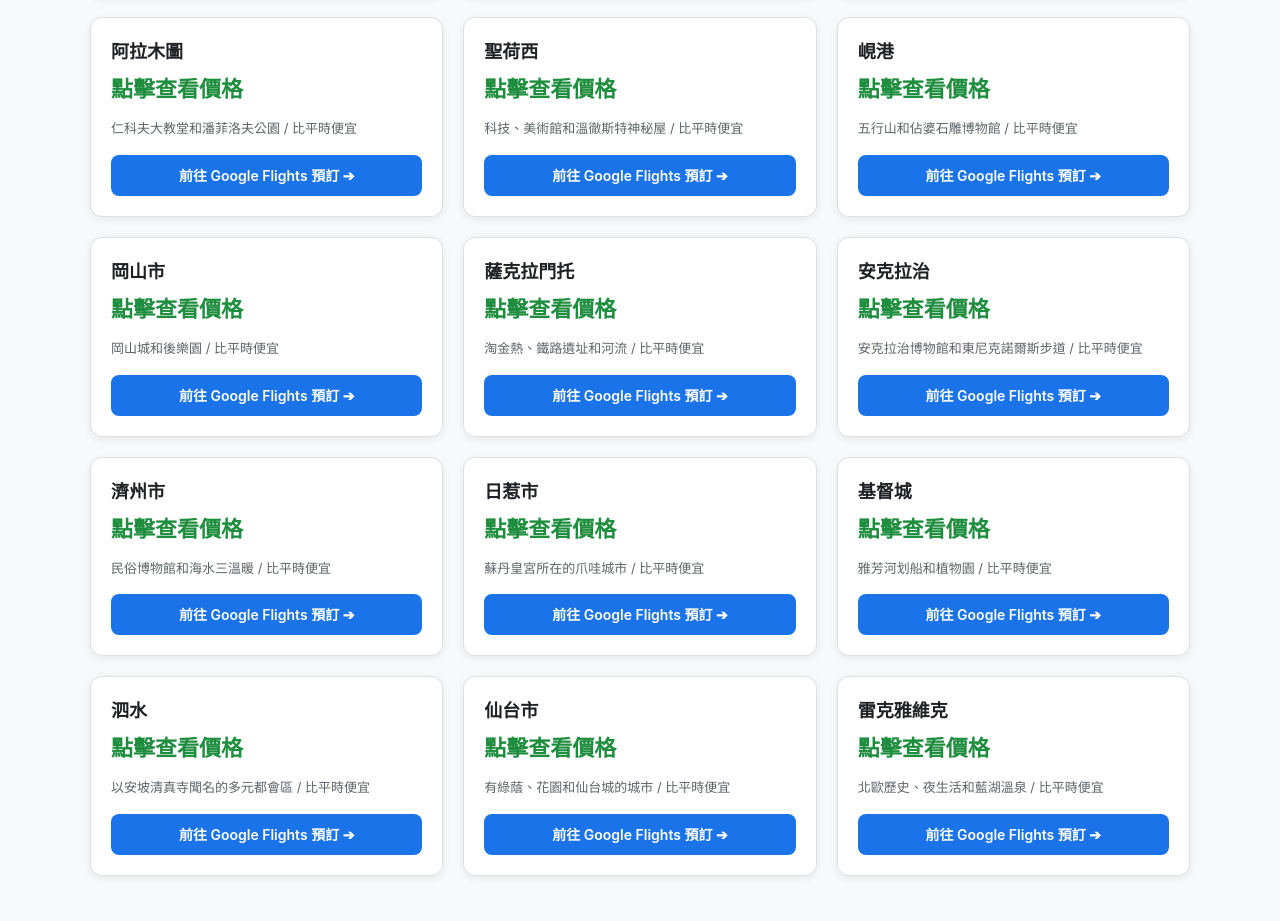
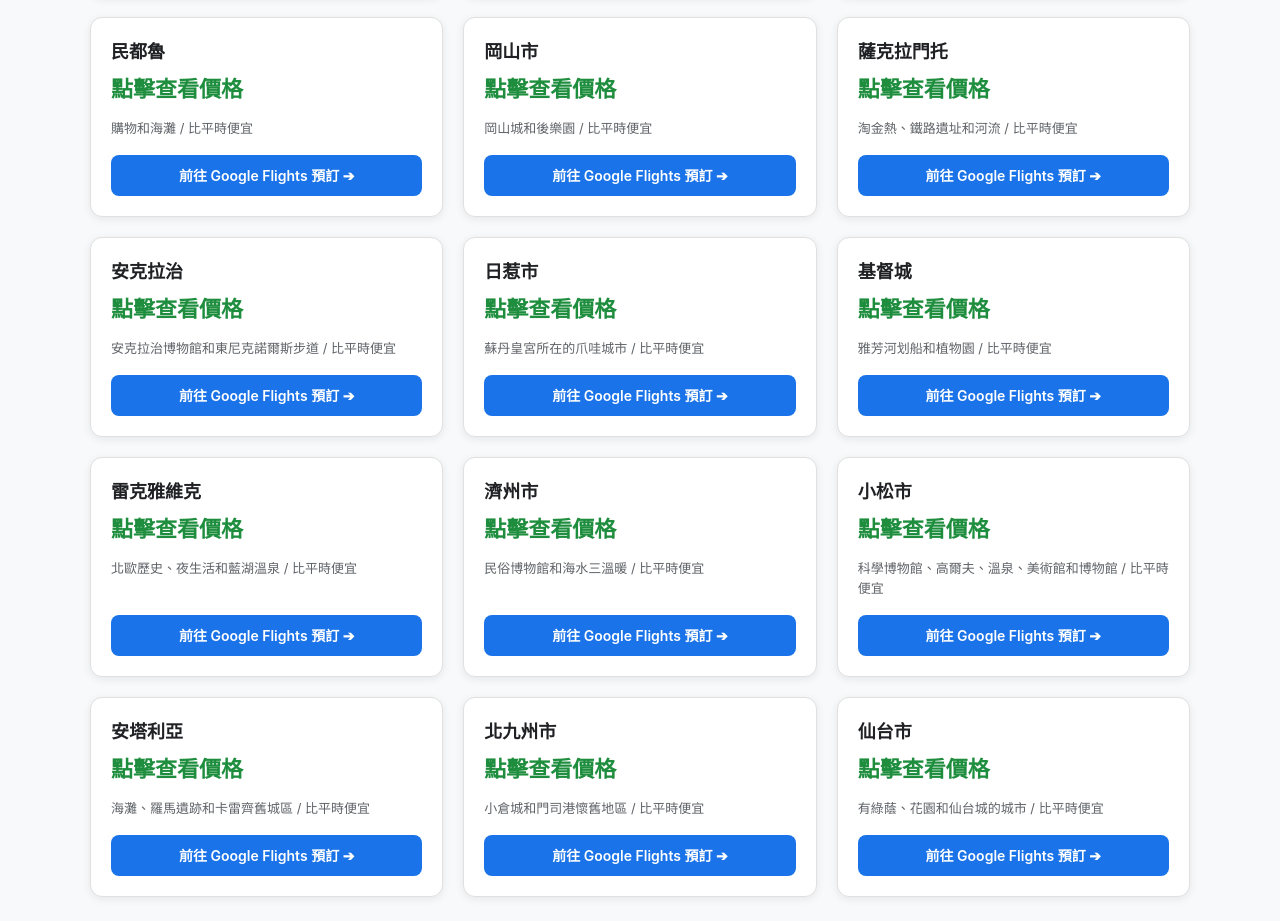
Before and after one commit to leolee2016/EveryDayLoop, a plain HTML site: page index.html in a window 1280 px wide. Shown: the part 1490-2411 px from the top of the page. Before the commit the page ends 2390 px from the top, so only its background shows below. Drawn offline with Linux system fonts and the light colour scheme.

Commit message:
Auto update daily flight deals [skip ci]

```diff
--- a/index.html
+++ b/index.html
@@ -34,15 +34,15 @@
     <div class="container">
         <div class="header">
             <h1>✈️ 臺北出發機票特惠（每日自動抓取更新）</h1>
-            <div class="update-time">🕒 最後更新時間：2026-11-14 04:20:09 (CST)</div>
+            <div class="update-time">🕒 最後更新時間：2026-11-15 04:04:32 (CST)</div>
         </div>
         <div class="grid">
 
             <div class="card">
                 <div>
-                    <div class="title">佐賀市</div>
+                    <div class="title">石垣市</div>
                     <div class="price">點擊查看價格</div>
-                    <div class="details">美術館、肉排、公園、音樂會和博物館 / 比平時便宜</div>
+                    <div class="details">真榮里海灘和八重山博物館 / 比平時便宜</div>
                 </div>
                 <a href="https://www.google.com/travel/flights/deals?tfs=CBwQBhoaEgoyMDI2LTA4LTE3agwIAhIIL20vMGZ0a3gaGhIKMjAyNi0wOC0yMWIMCAISCC9tLzBmdGt4QAFIAXABggELCP___________wGYAQHaAQgKBDABSAEQAw&hl=zh-TW" target="_blank" class="btn">前往 Google Flights 預訂 ➔</a>
             </div>
@@ -76,15 +76,6 @@
 
             <div class="card">
                 <div>
-                    <div class="title">石垣市</div>
-                    <div class="price">點擊查看價格</div>
-                    <div class="details">真榮里海灘和八重山博物館 / 比平時便宜</div>
-                </div>
-                <a href="https://www.google.com/travel/flights/deals?tfs=CBwQBhoaEgoyMDI2LTA4LTE3agwIAhIIL20vMGZ0a3gaGhIKMjAyNi0wOC0yMWIMCAISCC9tLzBmdGt4QAFIAXABggELCP___________wGYAQHaAQgKBDABSAEQAw&hl=zh-TW" target="_blank" class="btn">前往 Google Flights 預訂 ➔</a>
-            </div>
-
-            <div class="card">
-                <div>
                     <div class="title">斯里巴加萬港</div>
                     <div class="price">點擊查看價格</div>
                     <div class="details">華麗的清真寺和皇家博物館 / 比平時便宜</div>
@@ -112,6 +103,15 @@
 
             <div class="card">
                 <div>
+                    <div class="title">佐賀市</div>
+                    <div class="price">點擊查看價格</div>
+                    <div class="details">美術館、肉排、公園、音樂會和博物館 / 比平時便宜</div>
+                </div>
+                <a href="https://www.google.com/travel/flights/deals?tfs=CBwQBhoaEgoyMDI2LTA4LTE3agwIAhIIL20vMGZ0a3gaGhIKMjAyNi0wOC0yMWIMCAISCC9tLzBmdGt4QAFIAXABggELCP___________wGYAQHaAQgKBDABSAEQAw&hl=zh-TW" target="_blank" class="btn">前往 Google Flights 預訂 ➔</a>
+            </div>
+
+            <div class="card">
+                <div>
                     <div class="title">三寶瓏</div>
                     <div class="price">點擊查看價格</div>
                     <div class="details">以荷蘭殖民文化遺產聞名的港都 / 比平時便宜</div>
@@ -124,15 +124,6 @@
                     <div class="title">Labuan Bajo</div>
                     <div class="price">點擊查看價格</div>
                     <div class="details">科摩多巨蜥、前口蝠鱝屬、浮潛、洞穴和水肺潛水 / 比平時便宜</div>
-                </div>
-                <a href="https://www.google.com/travel/flights/deals?tfs=CBwQBhoaEgoyMDI2LTA4LTE3agwIAhIIL20vMGZ0a3gaGhIKMjAyNi0wOC0yMWIMCAISCC9tLzBmdGt4QAFIAXABggELCP___________wGYAQHaAQgKBDABSAEQAw&hl=zh-TW" target="_blank" class="btn">前往 Google Flights 預訂 ➔</a>
-            </div>
-
-            <div class="card">
-                <div>
-                    <div class="title">秋田市</div>
-                    <div class="price">點擊查看價格</div>
-                    <div class="details">熊科、動物園、美術館和古蹟 / 比平時便宜</div>
                 </div>
                 <a href="https://www.google.com/travel/flights/deals?tfs=CBwQBhoaEgoyMDI2LTA4LTE3agwIAhIIL20vMGZ0a3gaGhIKMjAyNi0wOC0yMWIMCAISCC9tLzBmdGt4QAFIAXABggELCP___________wGYAQHaAQgKBDABSAEQAw&hl=zh-TW" target="_blank" class="btn">前往 Google Flights 預訂 ➔</a>
             </div>
@@ -157,6 +148,15 @@
 
             <div class="card">
                 <div>
+                    <div class="title">高知市</div>
+                    <div class="price">點擊查看價格</div>
+                    <div class="details">賽馬、美術館、海鮮和城堡 / 比平時便宜</div>
+                </div>
+                <a href="https://www.google.com/travel/flights/deals?tfs=CBwQBhoaEgoyMDI2LTA4LTE3agwIAhIIL20vMGZ0a3gaGhIKMjAyNi0wOC0yMWIMCAISCC9tLzBmdGt4QAFIAXABggELCP___________wGYAQHaAQgKBDABSAEQAw&hl=zh-TW" target="_blank" class="btn">前往 Google Flights 預訂 ➔</a>
+            </div>
+
+            <div class="card">
+                <div>
                     <div class="title">大邱</div>
                     <div class="price">點擊查看價格</div>
                     <div class="details">東方醫學中心和大邱博物館 / 比平時便宜</div>
@@ -166,9 +166,9 @@
 
             <div class="card">
                 <div>
-                    <div class="title">高知市</div>
+                    <div class="title">秋田市</div>
                     <div class="price">點擊查看價格</div>
-                    <div class="details">賽馬、美術館、海鮮和城堡 / 比平時便宜</div>
+                    <div class="details">熊科、動物園、美術館和古蹟 / 比平時便宜</div>
                 </div>
                 <a href="https://www.google.com/travel/flights/deals?tfs=CBwQBhoaEgoyMDI2LTA4LTE3agwIAhIIL20vMGZ0a3gaGhIKMjAyNi0wOC0yMWIMCAISCC9tLzBmdGt4QAFIAXABggELCP___________wGYAQHaAQgKBDABSAEQAw&hl=zh-TW" target="_blank" class="btn">前往 Google Flights 預訂 ➔</a>
             </div>
@@ -202,27 +202,9 @@
 
             <div class="card">
                 <div>
-                    <div class="title">阿拉木圖</div>
+                    <div class="title">民都魯</div>
                     <div class="price">點擊查看價格</div>
-                    <div class="details">仁科夫大教堂和潘菲洛夫公園 / 比平時便宜</div>
-                </div>
-                <a href="https://www.google.com/travel/flights/deals?tfs=CBwQBhoaEgoyMDI2LTA4LTE3agwIAhIIL20vMGZ0a3gaGhIKMjAyNi0wOC0yMWIMCAISCC9tLzBmdGt4QAFIAXABggELCP___________wGYAQHaAQgKBDABSAEQAw&hl=zh-TW" target="_blank" class="btn">前往 Google Flights 預訂 ➔</a>
-            </div>
-
-            <div class="card">
-                <div>
-                    <div class="title">聖荷西</div>
-                    <div class="price">點擊查看價格</div>
-                    <div class="details">科技、美術館和溫徹斯特神秘屋 / 比平時便宜</div>
-                </div>
-                <a href="https://www.google.com/travel/flights/deals?tfs=CBwQBhoaEgoyMDI2LTA4LTE3agwIAhIIL20vMGZ0a3gaGhIKMjAyNi0wOC0yMWIMCAISCC9tLzBmdGt4QAFIAXABggELCP___________wGYAQHaAQgKBDABSAEQAw&hl=zh-TW" target="_blank" class="btn">前往 Google Flights 預訂 ➔</a>
-            </div>
-
-            <div class="card">
-                <div>
-                    <div class="title">峴港</div>
-                    <div class="price">點擊查看價格</div>
-                    <div class="details">五行山和佔婆石雕博物館 / 比平時便宜</div>
+                    <div class="details">購物和海灘 / 比平時便宜</div>
                 </div>
                 <a href="https://www.google.com/travel/flights/deals?tfs=CBwQBhoaEgoyMDI2LTA4LTE3agwIAhIIL20vMGZ0a3gaGhIKMjAyNi0wOC0yMWIMCAISCC9tLzBmdGt4QAFIAXABggELCP___________wGYAQHaAQgKBDABSAEQAw&hl=zh-TW" target="_blank" class="btn">前往 Google Flights 預訂 ➔</a>
             </div>
@@ -256,15 +238,6 @@
 
             <div class="card">
                 <div>
-                    <div class="title">濟州市</div>
-                    <div class="price">點擊查看價格</div>
-                    <div class="details">民俗博物館和海水三溫暖 / 比平時便宜</div>
-                </div>
-                <a href="https://www.google.com/travel/flights/deals?tfs=CBwQBhoaEgoyMDI2LTA4LTE3agwIAhIIL20vMGZ0a3gaGhIKMjAyNi0wOC0yMWIMCAISCC9tLzBmdGt4QAFIAXABggELCP___________wGYAQHaAQgKBDABSAEQAw&hl=zh-TW" target="_blank" class="btn">前往 Google Flights 預訂 ➔</a>
-            </div>
-
-            <div class="card">
-                <div>
                     <div class="title">日惹市</div>
                     <div class="price">點擊查看價格</div>
                     <div class="details">蘇丹皇宮所在的爪哇城市 / 比平時便宜</div>
@@ -283,9 +256,45 @@
 
             <div class="card">
                 <div>
-                    <div class="title">泗水</div>
+                    <div class="title">雷克雅維克</div>
                     <div class="price">點擊查看價格</div>
-                    <div class="details">以安坡清真寺聞名的多元都會區 / 比平時便宜</div>
+                    <div class="details">北歐歷史、夜生活和藍湖溫泉 / 比平時便宜</div>
+                </div>
+                <a href="https://www.google.com/travel/flights/deals?tfs=CBwQBhoaEgoyMDI2LTA4LTE3agwIAhIIL20vMGZ0a3gaGhIKMjAyNi0wOC0yMWIMCAISCC9tLzBmdGt4QAFIAXABggELCP___________wGYAQHaAQgKBDABSAEQAw&hl=zh-TW" target="_blank" class="btn">前往 Google Flights 預訂 ➔</a>
+            </div>
+
+            <div class="card">
+                <div>
+                    <div class="title">濟州市</div>
+                    <div class="price">點擊查看價格</div>
+                    <div class="details">民俗博物館和海水三溫暖 / 比平時便宜</div>
+                </div>
+                <a href="https://www.google.com/travel/flights/deals?tfs=CBwQBhoaEgoyMDI2LTA4LTE3agwIAhIIL20vMGZ0a3gaGhIKMjAyNi0wOC0yMWIMCAISCC9tLzBmdGt4QAFIAXABggELCP___________wGYAQHaAQgKBDABSAEQAw&hl=zh-TW" target="_blank" class="btn">前往 Google Flights 預訂 ➔</a>
+            </div>
+
+            <div class="card">
+                <div>
+                    <div class="title">小松市</div>
+                    <div class="price">點擊查看價格</div>
+                    <div class="details">科學博物館、高爾夫、溫泉、美術館和博物館 / 比平時便宜</div>
+                </div>
+                <a href="https://www.google.com/travel/flights/deals?tfs=CBwQBhoaEgoyMDI2LTA4LTE3agwIAhIIL20vMGZ0a3gaGhIKMjAyNi0wOC0yMWIMCAISCC9tLzBmdGt4QAFIAXABggELCP___________wGYAQHaAQgKBDABSAEQAw&hl=zh-TW" target="_blank" class="btn">前往 Google Flights 預訂 ➔</a>
+            </div>
+
+            <div class="card">
+                <div>
+                    <div class="title">安塔利亞</div>
+                    <div class="price">點擊查看價格</div>
+                    <div class="details">海灘、羅馬遺跡和卡雷齊舊城區 / 比平時便宜</div>
+                </div>
+                <a href="https://www.google.com/travel/flights/deals?tfs=CBwQBhoaEgoyMDI2LTA4LTE3agwIAhIIL20vMGZ0a3gaGhIKMjAyNi0wOC0yMWIMCAISCC9tLzBmdGt4QAFIAXABggELCP___________wGYAQHaAQgKBDABSAEQAw&hl=zh-TW" target="_blank" class="btn">前往 Google Flights 預訂 ➔</a>
+            </div>
+
+            <div class="card">
+                <div>
+                    <div class="title">北九州市</div>
+                    <div class="price">點擊查看價格</div>
+                    <div class="details">小倉城和門司港懷舊地區 / 比平時便宜</div>
                 </div>
                 <a href="https://www.google.com/travel/flights/deals?tfs=CBwQBhoaEgoyMDI2LTA4LTE3agwIAhIIL20vMGZ0a3gaGhIKMjAyNi0wOC0yMWIMCAISCC9tLzBmdGt4QAFIAXABggELCP___________wGYAQHaAQgKBDABSAEQAw&hl=zh-TW" target="_blank" class="btn">前往 Google Flights 預訂 ➔</a>
             </div>
@@ -299,15 +308,6 @@
                 <a href="https://www.google.com/travel/flights/deals?tfs=CBwQBhoaEgoyMDI2LTA4LTE3agwIAhIIL20vMGZ0a3gaGhIKMjAyNi0wOC0yMWIMCAISCC9tLzBmdGt4QAFIAXABggELCP___________wGYAQHaAQgKBDABSAEQAw&hl=zh-TW" target="_blank" class="btn">前往 Google Flights 預訂 ➔</a>
             </div>
 
-            <div class="card">
-                <div>
-                    <div class="title">雷克雅維克</div>
-                    <div class="price">點擊查看價格</div>
-                    <div class="details">北歐歷史、夜生活和藍湖溫泉 / 比平時便宜</div>
-                </div>
-                <a href="https://www.google.com/travel/flights/deals?tfs=CBwQBhoaEgoyMDI2LTA4LTE3agwIAhIIL20vMGZ0a3gaGhIKMjAyNi0wOC0yMWIMCAISCC9tLzBmdGt4QAFIAXABggELCP___________wGYAQHaAQgKBDABSAEQAw&hl=zh-TW" target="_blank" class="btn">前往 Google Flights 預訂 ➔</a>
-            </div>
-
         </div>
     </div>
 </body>
```
